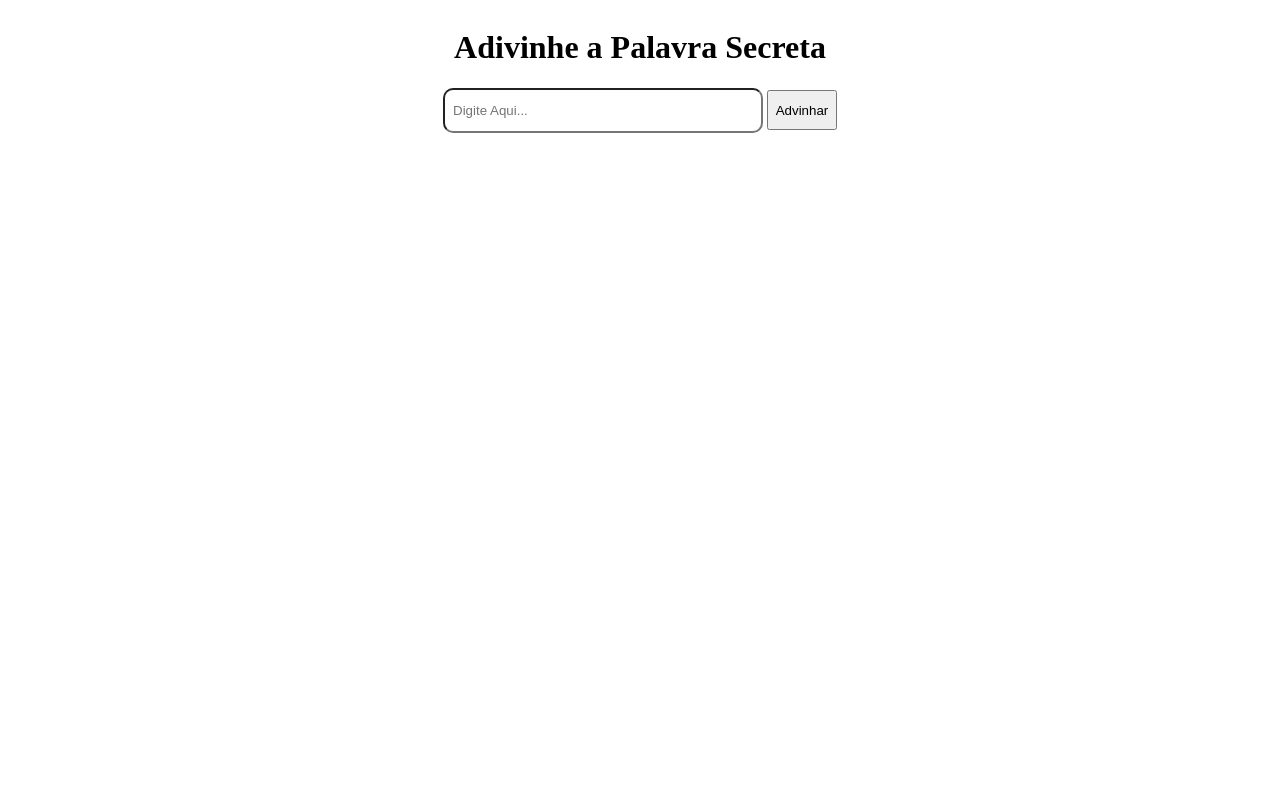
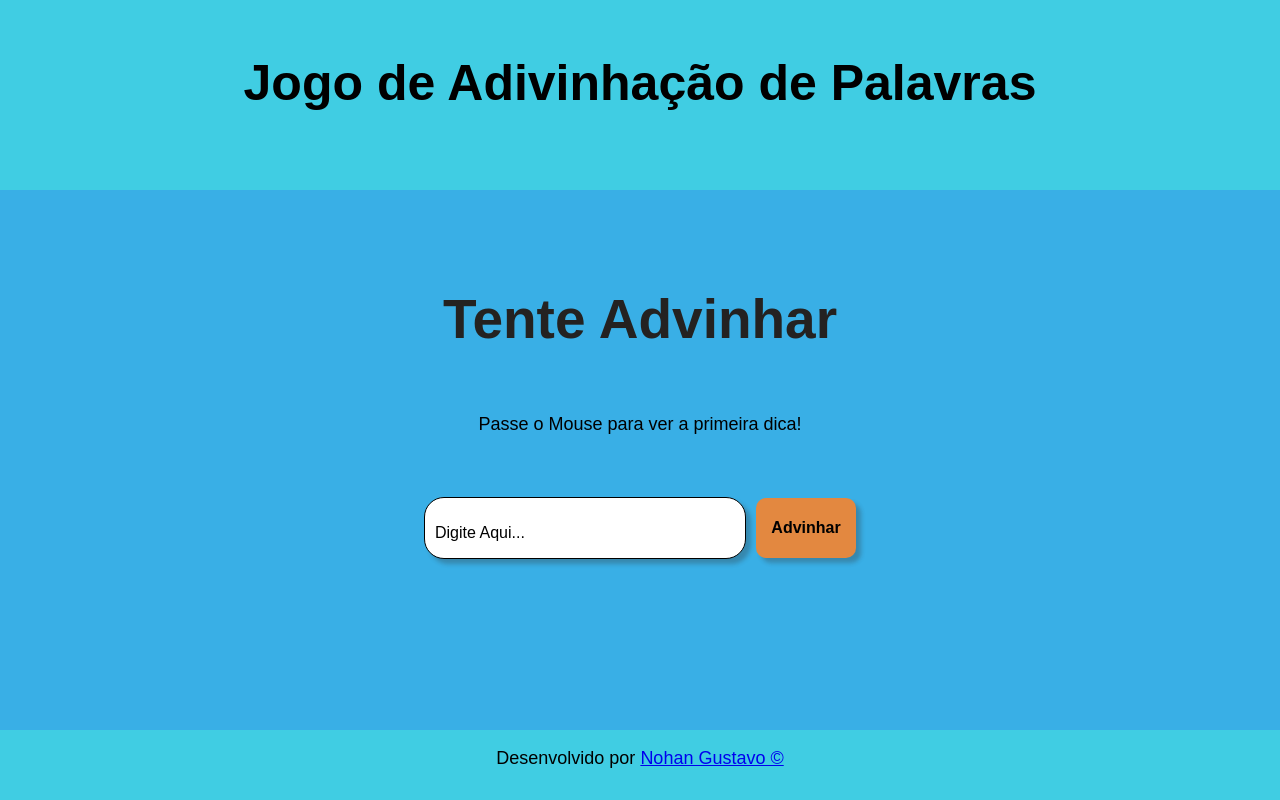
Before and after one commit to NouanGust/JogoAdidinhacao, a plain HTML site: page index.html in a window 1280 px wide. Drawn offline with Linux system fonts and the light colour scheme.

Commit message:
Atualizações nos arquivos

```diff
--- a/index.html
+++ b/index.html
@@ -7,17 +7,25 @@
     <link rel="stylesheet" href="style.css">
 </head>
 <body>
+
+    <header>
+        <h1>Jogo de Adivinhação de Palavras</h1>
+    </header>
+
     <div class="container">
-        <h1>Adivinhe a Palavra Secreta</h1>
+        <h2>Tente Advinhar</h2>
+        <p id="paragrafo_dicas" onmouseenter="mostrar_dica()">Passe o Mouse para ver a primeira dica!</p>
         <div class="input_container">
             <input type="text" id="txt_input" placeholder="Digite Aqui..." >
-            <button class="btn" onclick="adivinhar()">Advinhar</button>
+            <button class="button-7" onclick="adivinhar()">Advinhar</button>
         </div>
         <div class="resultado" id="resultado"></div>
-        <p id="paragrafo_dicas"></p>
         <p id="paragrafo_tentativas"></p>
     </div>
 
+    <footer>
+        <p>Desenvolvido por <a href="https://github.com/NouanGust" target="_blank">Nohan Gustavo &copy;</a>   </p>
+    </footer>
 
    <script src="script.js"></script>
 </body>
--- a/script.js
+++ b/script.js
@@ -38,3 +38,7 @@ function adivinhar(){
 
     }
 }
+
+function mostrar_dica() {
+    paragrafo_dicas.textContent = `Dica: ${dicas[0]}`
+}
--- a/style.css
+++ b/style.css
@@ -1,23 +1,91 @@
+body {
+    font-family: sans-serif;
+    font-size: 18px;
+    margin: 0;
+    padding: 0;
+    display: flex;
+    flex-direction: column;
+    justify-content: space-evenly;
+    box-sizing: border-box;
+    background-color: #39AFE6;
+}
+
+header {
+    background-color:#40CDE3;
+    padding: 20px;
+    height: 150px;
+    color: #000;
+    font-weight: bold;
+
+    h1 {
+        text-align: center;
+        font-size: 50px;
+    }
+}
+
 .container {
     display: flex;
     flex-direction: column;
     align-items: center;
     justify-content: center;
+    height: 500px;
+
+    h2 {
+        font-size: 55px;
+        color: #242221;
+    }
+
+    .input_container {
+        display: flex;
+        height: 150px;
+        align-items: center;
+        justify-content: space-between;
+        gap: 10px;
+
+        input {
+            width: 300px;
+            height: 50px;
+            border-radius: 20px;
+            border: 1px solid #000;
+            padding: 10px 10px 0 10px;
+            box-shadow: 5px 5px 4px #3130304d;
+        }
+
+        input::placeholder {
+            color: #000;
+            font-size: 16px;
+
+        }
+
+
+        button {
+            border: none;
+            text-decoration: none;
+            height: 60px;
+            width: 100px;
+            box-shadow: 5px 5px 4px #3130304d;
+            border-radius: 10px;
+            background-color: #E38840;
+            color: #000;
+            font-size: 16px;
+            font-weight: bold;
+        }
+
+    }
 }
 
-#txt_input {
-    width: 300px;
-    height: 25px;
-    border-radius: 10px;
-    padding: 8px;
+#paragrafo_dica {
+    display: inline-block;
 }
 
-.btn {
-    width: 70px;
-    height: 40px;
+footer {
+    background-color: #40CDE3;
+    height: 70px;
+    position: fixed;
+    left: 0;
+    bottom: 0;
+    width: 100%;
+    p {
+        text-align: center;
+    }
 }
-
-.btn:hover {
-    background-color: rgba(211, 122, 90, 0.84);
-    color: white;
-}
```
